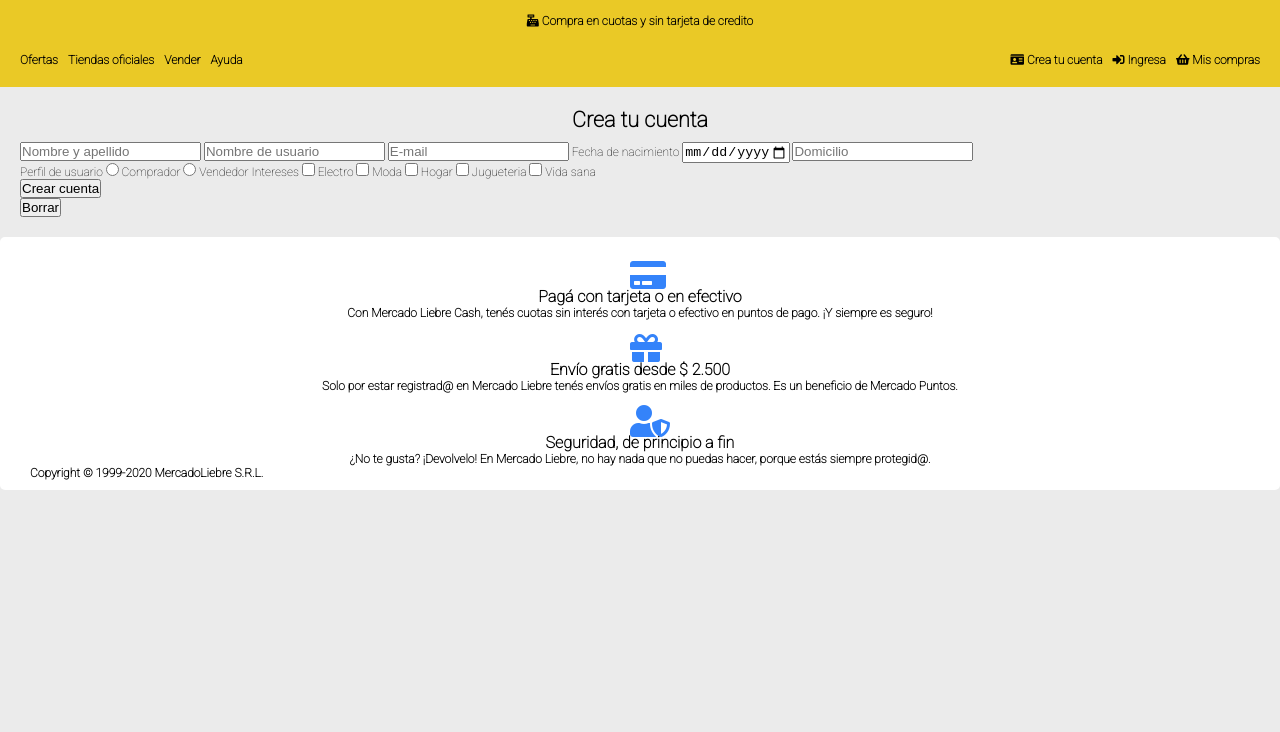
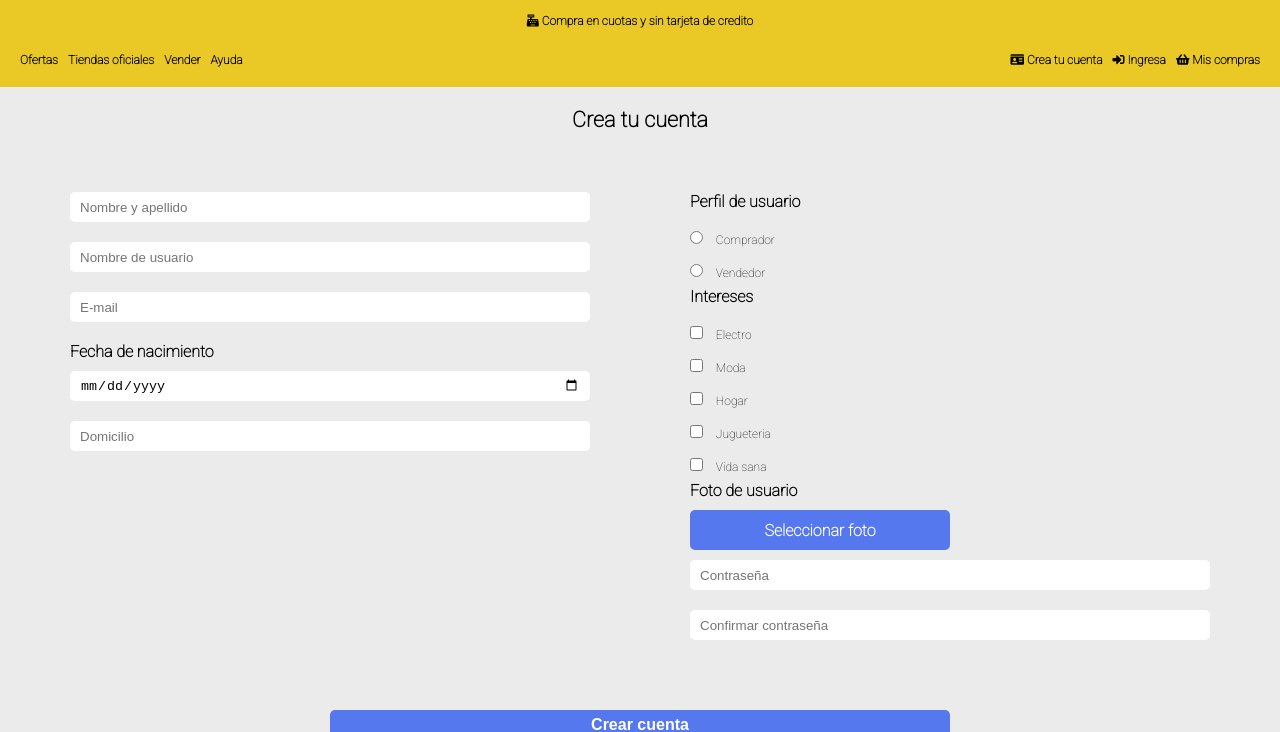
Before and after one commit to smar05/mercado_liebre, a website: page views/register.html in a window 1280 px wide. Shown: the part 71-803 px from the top of the page. Drawn offline with Linux system fonts and the light colour scheme; files that its build step writes are made by us from their sources; files whose address does not match are found by name.

Commit message:
Arreglo visual

```diff
--- a/public/css/register.css
+++ b/public/css/register.css
@@ -138,6 +138,125 @@
   margin-bottom: 10px;
 }
 
+.row {
+  display: flex;
+  flex-direction: column;
+}
+
+.col-6 {
+  width: 100%;
+  display: flex;
+  flex-direction: column;
+}
+
+.col-6 input[type="text"],
+[type="email"],
+[type="date"],
+[type="password"] {
+  margin-bottom: 20px;
+  height: 30px;
+  border: none;
+  border-radius: 5px;
+  padding: 10px;
+}
+
+.col-6 label {
+  font-weight: bold;
+  margin-bottom: 10px;
+  font-size: medium;
+  color: black;
+}
+
+.col-6 input[type="radio"],
+[type="checkbox"] {
+  margin: 10px 10px 10px 0px;
+}
+
+.col-6 .file-select {
+  position: relative;
+  width: 50%;
+  margin-bottom: 10px;
+}
+
+.col-6 .file-select::before {
+  background-color: #5678ef;
+  color: white;
+  font-weight: bold;
+  font-size: medium;
+  display: flex;
+  justify-content: center;
+  align-items: center;
+  border-radius: 5px;
+  content: "Seleccionar foto";
+  position: absolute;
+  left: 0;
+  right: 0;
+  top: 0;
+  bottom: 0;
+}
+
+.col-6 .file-select input[type="file"] {
+  margin-bottom: 20px;
+  height: 30px;
+  border-radius: 5px;
+  padding: 10px;
+  height: 20px;
+  width: 50%;
+  display: inline-block;
+  opacity: 0;
+}
+
+.boton-crear {
+  width: 100%;
+  display: flex;
+  justify-content: center;
+}
+
+.boton-crear button {
+  border-radius: 5px;
+  height: 30px;
+  width: 50%;
+  margin-bottom: 10px;
+  background-color: #5678ef;
+  border: none;
+  color: white;
+  font-weight: bold;
+  font-size: medium;
+  text-align: center;
+}
+
+.boton-crear button a {
+  color: white;
+  text-decoration: none;
+}
+
+.boton-crear button:active {
+  background-color: #69a0f3;
+}
+
+.boton-reset {
+  width: 100%;
+  display: flex;
+  justify-content: center;
+}
+
+.boton-reset button {
+  border-radius: 5px;
+  height: 30px;
+  width: 50%;
+  margin-bottom: 10px;
+  background-color: #eac926;
+  border: none;
+  color: white;
+  font-weight: bold;
+  font-size: medium;
+  text-align: center;
+}
+
+.boton-reset button:active {
+  background-color: #ffe357;
+}
+
 /*footer*/
 
 footer {
@@ -234,6 +353,15 @@
   }
 
   /*Content*/
+
+  .row {
+    display: flex;
+    flex-direction: row;
+  }
+
+  .col-6 {
+    padding: 50px;
+  }
 }
 
 /*Media query desktop*/
--- a/views/register.html
+++ b/views/register.html
@@ -82,65 +82,78 @@
         </div>
 
         <form action="/js/register" method="post">
+          <div class="row">
             <div class="col-6">
               <input type="text" name="name" placeholder="Nombre y apellido" />
 
               <input type="text" name="user" placeholder="Nombre de usuario" />
 
               <input type="email" name="email" placeholder="E-mail" />
+              <span class="feedback"></span>
 
               <label for="borndate">Fecha de nacimiento</label>
-            <input type="date" name="borndate" id="borndate" max="2022-01-01" />
+              <input
+                type="date"
+                name="borndate"
+                id="borndate"
+                max="2022-01-01"
+              />
 
               <input type="text" name="address" placeholder="Domicilio" />
             </div>
 
             <div class="col-6">
               <label for="perfil">Perfil de usuario</label>
-            <input type="radio" name="perfil" id="perfil" value="comprador" />
+              <div>
+                <input type="radio" name="perfil" value="comprador" />
                 Comprador
-            <input type="radio" name="perfil" id="perfil" value="vendedor" />
+              </div>
+              <div>
+                <input type="radio" name="perfil" value="vendedor" />
                 Vendedor
+              </div>
 
               <label for="intereses">Intereses</label>
-            <input
-              type="checkbox"
-              name="intereses"
-              id="intereses"
-              value="electro"
-            />
+              <div>
+                <input type="checkbox" name="intereses" value="electro" />
                 Electro
-            <input
-              type="checkbox"
-              name="intereses"
-              id="intereses"
-              value="moda"
-            />
+              </div>
+              <div>
+                <input type="checkbox" name="intereses" value="moda" />
                 Moda
-            <input
-              type="checkbox"
-              name="intereses"
-              id="intereses"
-              value="hogar"
-            />
+              </div>
+              <div>
+                <input type="checkbox" name="intereses" value="hogar" />
                 Hogar
-            <input
-              type="checkbox"
-              name="intereses"
-              id="intereses"
-              value="jugueteria"
-            />
+              </div>
+              <div>
+                <input type="checkbox" name="intereses" value="jugueteria" />
                 Jugueteria
-            <input
-              type="checkbox"
-              name="intereses"
-              id="intereses"
-              value="vida sana"
-            />
+              </div>
+              <div>
+                <input type="checkbox" name="intereses" value="vida sana" />
                 Vida sana
               </div>
+              <label for="foto">Foto de usuario</label>
+              <div class="file-select">
+                <input type="file" name="foto" id="foto" accept=".jpg, .png" />
+              </div>
+              <input
+                type="password"
+                name="password"
+                id="password"
+                placeholder="Contraseña"
+              />
+              <input
+                type="password"
+                name="passwordConfirm"
+                id="passwordConfirm"
+                placeholder="Confirmar contraseña"
+              />
+            </div>
+          </div>
           <div class="boton-crear">
-            <button type="submit">Crear cuenta</button>
+            <button type="submit"><a href="/">Crear cuenta</a></button>
           </div>
           <div class="boton-reset">
             <button type="reset">Borrar</button>
```
Lines whose indentation alone changed are shown as unchanged.
